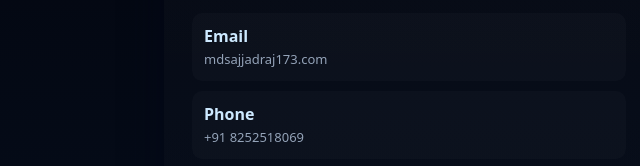
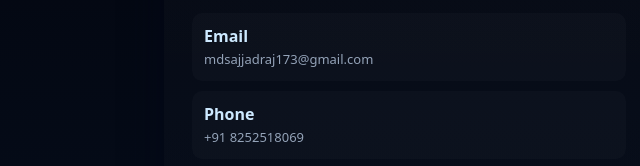
Before and after one commit to mdsajjad8252/my-portfolio, a plain HTML site: page contact.html in a window 1280 px wide. Shown: the part 373-539 px from the top of the page, 0-640 px from the left. Drawn offline with Linux system fonts and the light colour scheme.

Commit message:
Update contact.html

```diff
--- a/contact.html
+++ b/contact.html
@@ -32,7 +32,7 @@
           <p>if you need any website related information so contact me — I typically reply within 24–48 hours.</p>
 
           <div class="info-list">
-            <div class="info-item"><strong>Email</strong><span>mdsajjadraj173.com</span></div>
+            <div class="info-item"><strong>Email</strong><span>mdsajjadraj173@gmail.com</span></div>
             <div class="info-item"><strong>Phone</strong><span>+91 8252518069</span></div>
             <div class="info-item"><strong>Location</strong><span>jiapur, India</span></div>
           </div>
```
